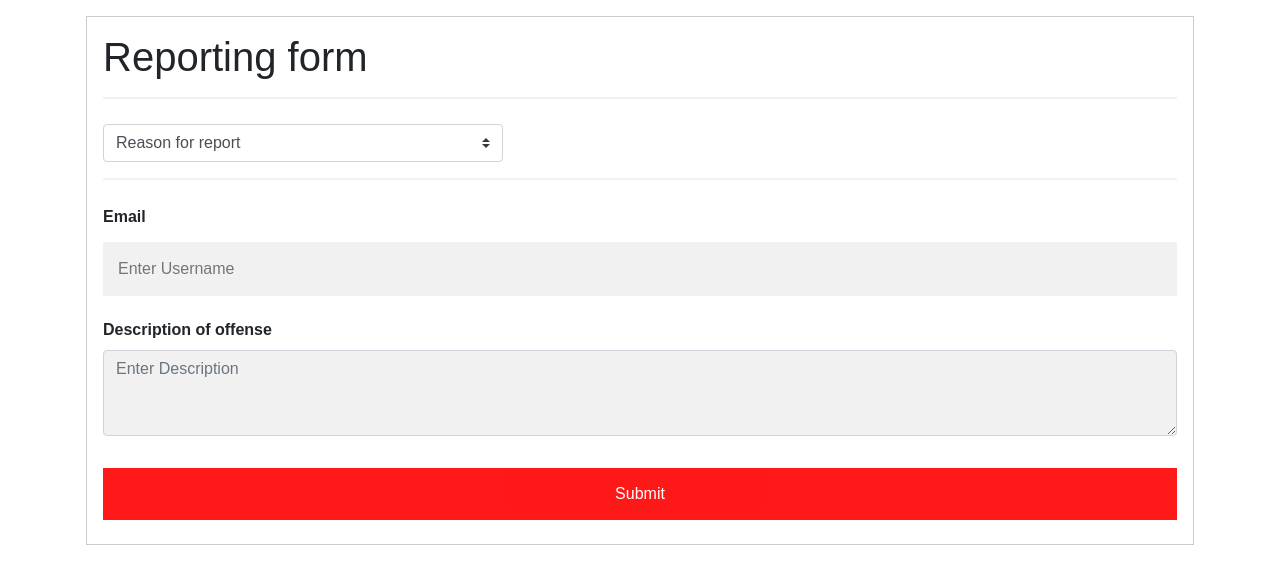
After one commit to bcampana826/Climbing-Social-Media, a Django app: page /report/ in a window 1280 px wide. The commit adds this page. Shown: the top 584 px of the page. Run offline with Django 4.2, Linux system fonts and the light colour scheme; some libraries are stand-ins or nearby versions.

Commit message:
Register and fixes?

```diff
--- /dev/null
+++ b/ClimbingSocialMedia/templates/ClimbingSocialMedia/Report.html
@@ -0,0 +1,87 @@
+{% extends 'base.html' %}
+
+{% block title %} Rock Climbing Social Media {% endblock %}
+
+{% block content %}
+<html>
+<style>
+body {font-family: Arial, Helvetica, sans-serif;
+
+background-repeat: no-repeat;
+/* background-size: 800px 600px; */
+
+}
+
+* {box-sizing: border-box}
+/* Full-width input fields */
+input[type=user],input[type=text], input[type=box] {
+  width: 100%;
+  padding: 15px;
+  margin: 5px 0 22px 0;
+  display: inline-block;
+  border: none;
+  background: #f1f1f1;
+}
+
+
+hr {
+  border: 1px solid #f1f1f1;
+  margin-bottom: 25px;
+}
+
+/* Set a style for all buttons */
+a {
+  background-color: red;
+  color: white;
+  padding: 14px 20px;
+  margin: 8px 0;
+  border: none;
+  cursor: pointer;
+  width: 100%;
+  opacity: 0.9;
+  text-align: center;
+}
+
+/* Add padding to container elements */
+.container {
+  padding: 16px;
+}
+
+/* Clear floats */
+.clearfix::after {
+  content: "";
+  clear: both;
+  display: table;
+}
+/* to set button size */
+.form-control{
+    background: #f1f1f1;
+
+}
+
+</style>
+<body>
+
+<form style="border:1px solid #ccc">
+  <div class="container">
+    <h1 text-align="center">Reporting form</h1>
+    <hr>
+    <select class="custom-select" style="width:400px" aria-label="Default select example">
+        <option selected>Reason for report</option>
+        <option value="1">Inappropriate Post</option>
+        <option value="2">Offensive Post</option>
+        <option value="3">Advertisement</option>
+      </select>
+      <hr>
+
+    <label for="user"><b>Email</b></label>
+    <input type="user" placeholder="Enter Username" name="user" required>
+    <label><b>Description of offense</b></label>
+    <textarea type="box" class="form-control" rows="3" id="description-box" placeholder="Enter Description" name="description"></textarea>
+      <br>
+     <a type="submit" href = "/post" class="">Submit</a>
+  </div>
+</form>
+</body>
+</html>
+    {% endblock %}
--- a/ClimbingSocialMedia/urls.py
+++ b/ClimbingSocialMedia/urls.py
@@ -25,7 +25,8 @@ urlpatterns = [
     path('',views.auth_login,name = "Login"),
     path('tos/',views.tos,name="TOS"),
     path('post/',views.posts,name="Post"),
-    path('posts/:likes', views.update_post_likes)
+    path('posts/:likes', views.update_post_likes),
+    path('report/',views.report,name="Report")
 ]
 
 if settings.DEBUG:
--- a/ClimbingSocialMedia/views.py
+++ b/ClimbingSocialMedia/views.py
@@ -40,6 +40,8 @@ def register(request):
 def tos(request):
     return render(request, 'ClimbingSocialMedia/TOS.txt')
 
+def report(request):
+    return render(request, 'ClimbingSocialMedia/Report.html')
 
 def posts(request):
     data = Post.objects.all().order_by('-date')  # orders the post being pulled by date
@@ -53,7 +55,7 @@ def posts(request):
         if request.POST.get('description'):
 
             createPost = Post()  # creates a new post in databse
-
+            print("________________________________________________")
             if request.FILES:
                 upload = request.FILES['filename']
                 fss = FileSystemStorage()
@@ -74,9 +76,9 @@ def posts(request):
             createComment.author = request.user  # grabs current urser and updates author field
             createComment.save()  # saves and updates database
             id = uuid.UUID(request.POST.get('post-id'))
-            post = Post.objects.get(id=id)
-            post.comments.add(createComment)
-            post.save()
+            new_post = Post.objects.get(id=id)
+            new_post.comments.add(createComment)
+            new_post.save()
 
             return redirect(
                 "/post")  # redirects back to page so it doesnt auto fill form and reupload to database on refresh
```
Also changed, not shown: ClimbingSocialMedia/templates/ClimbingSocialMedia/Posts.html (+18 -7 lines).
